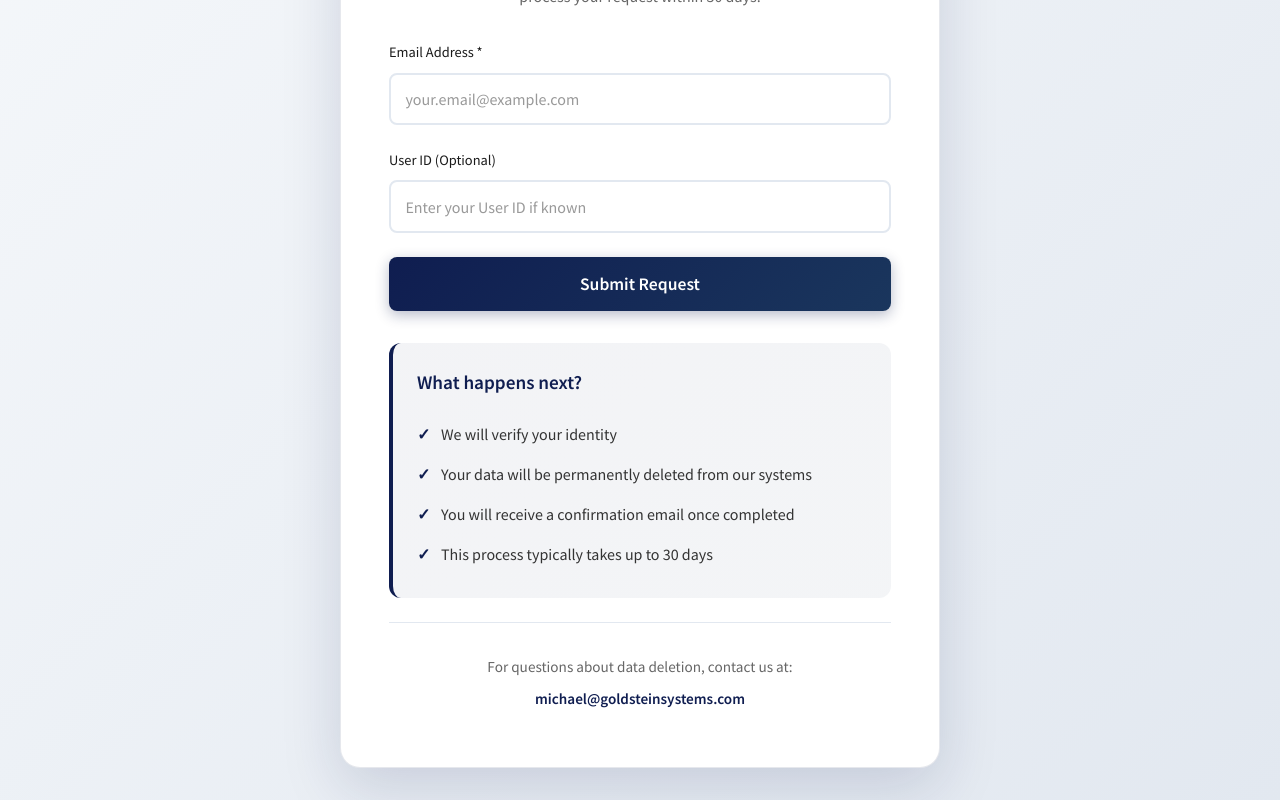
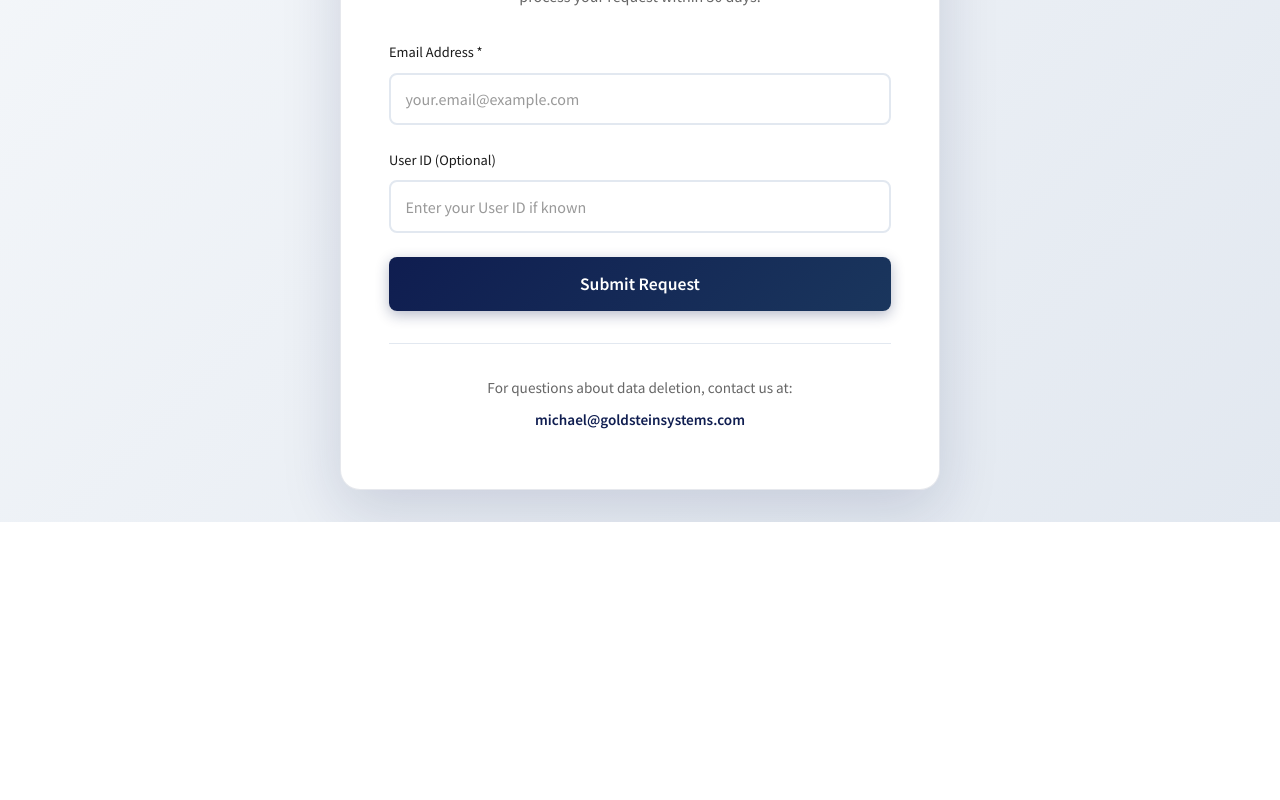
Before and after one commit to goldstein18/goldsteinsystems, a React (Create React App) app: page /request in a window 1280 px wide. Shown: the part 567-1367 px from the top of the page. After the commit the page ends 1089 px from the top, so only its background shows below. Built offline with nearby package versions, Linux system fonts and the light colour scheme; the HTML template or start-up script is replaced by a standard one.

Commit message:
remove section

```diff
--- a/src/components/DataDeletionRequest.js
+++ b/src/components/DataDeletionRequest.js
@@ -116,16 +116,6 @@ const DataDeletionRequest = () => {
           </div>
         )}
 
-        <div className="info-section">
-          <h3>What happens next?</h3>
-          <ul>
-            <li>We will verify your identity</li>
-            <li>Your data will be permanently deleted from our systems</li>
-            <li>You will receive a confirmation email once completed</li>
-            <li>This process typically takes up to 30 days</li>
-          </ul>
-        </div>
-
         <div className="footer-info">
           <p>For questions about data deletion, contact us at:</p>
           <p><strong>michael@goldsteinsystems.com</strong></p>
```
